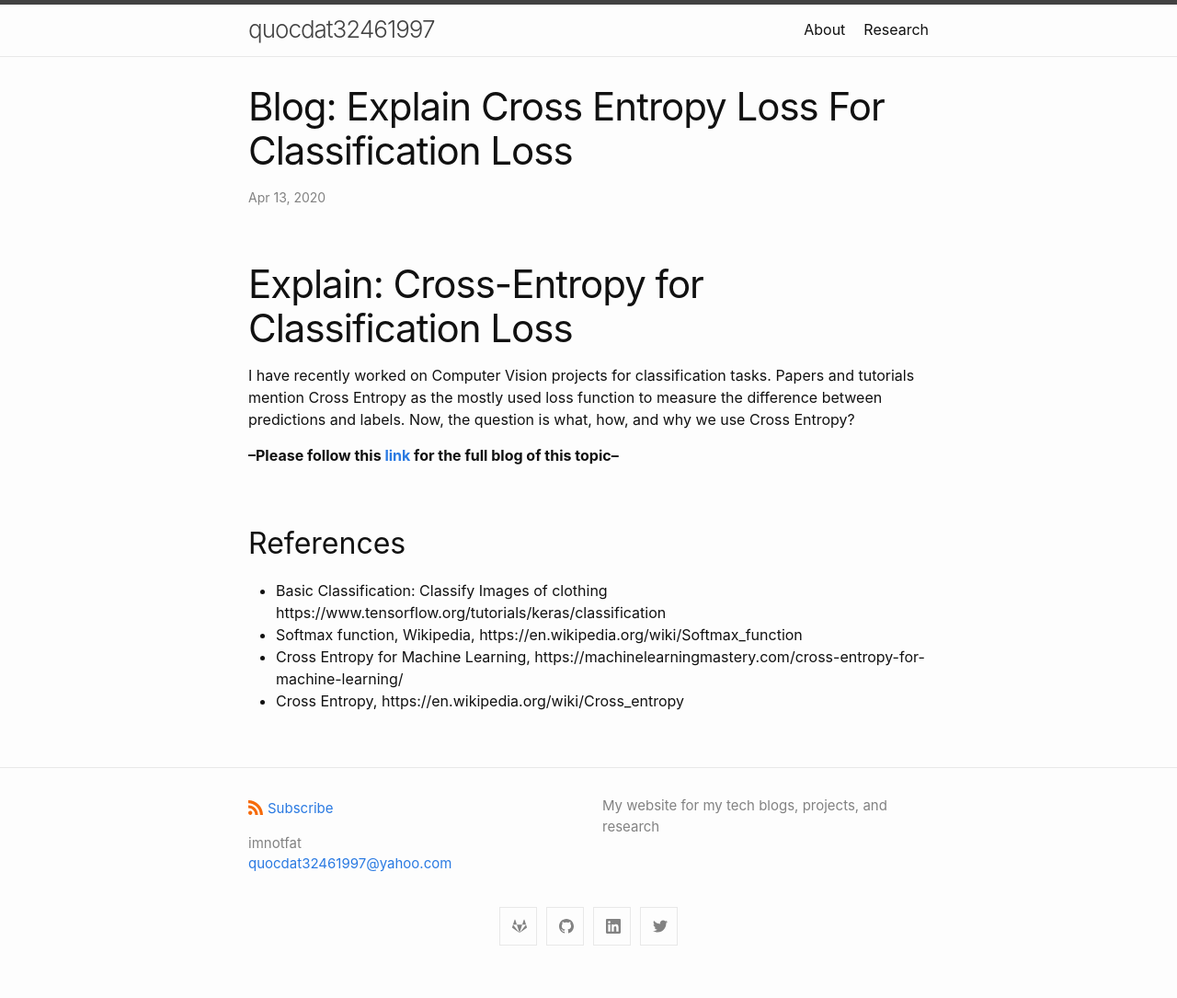
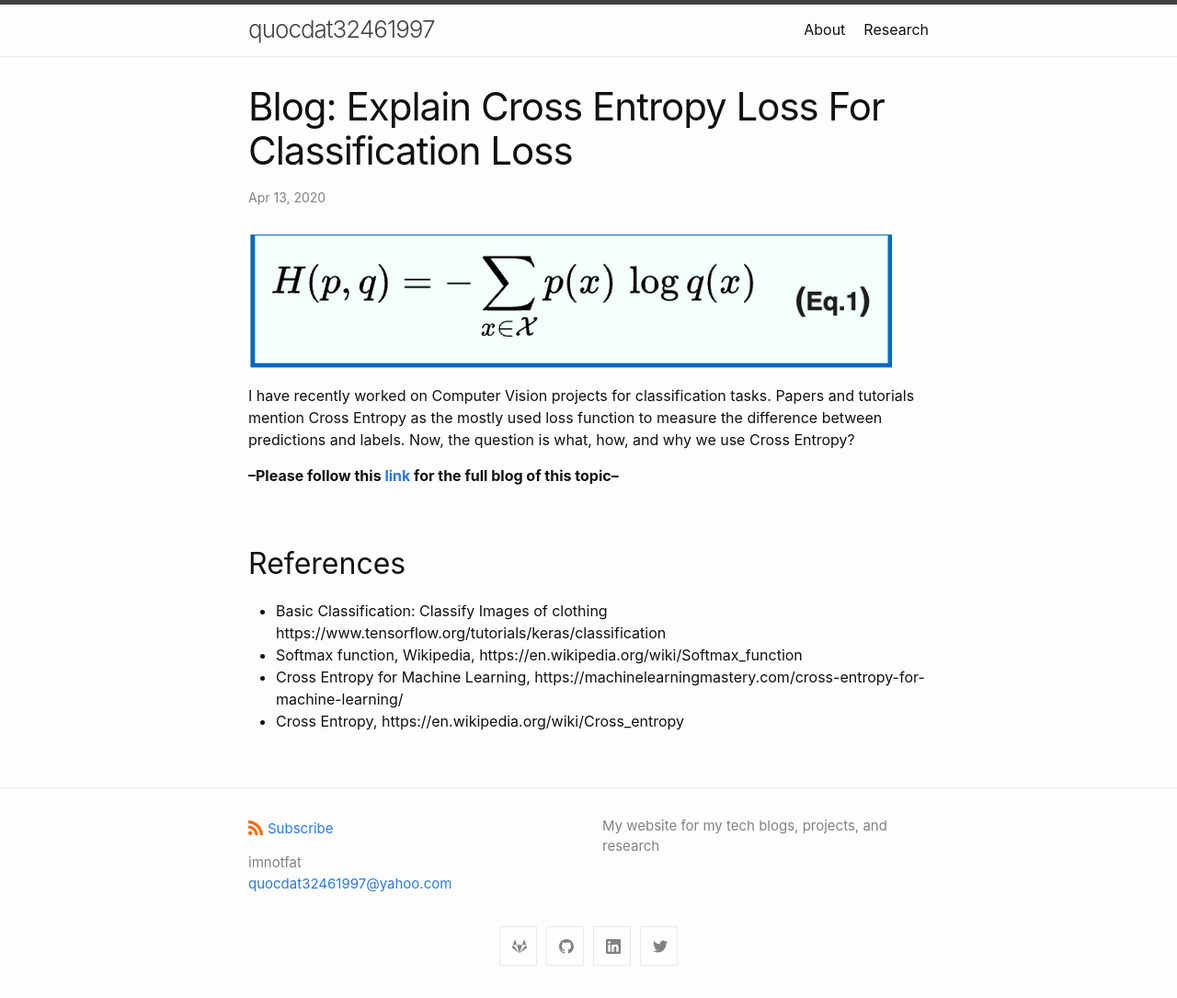
Before and after one commit to quocdat32461997/quocdat32461997.github.io, a Jekyll site: the page built from _posts/2020-04-13-blog:-explain-cross-entropy-loss-for-classification-loss.md, in a window 1280 px wide. Shown: the whole page at 92% size. Built offline with Jekyll 4.4.1, drawn with Linux system fonts in a browser that asks for light colours; before the commit the page ends 1063 px from its top, so only the background shows below that.

Commit message:
Update 2020-04-13-blog:-explain-cross-entropy-loss-for-classification-loss.md

```diff
--- a/_posts/2020-04-13-blog:-explain-cross-entropy-loss-for-classification-loss.md
+++ b/_posts/2020-04-13-blog:-explain-cross-entropy-loss-for-classification-loss.md
@@ -1,8 +1,9 @@
 ---
 layout: post
 ---
+![img](/assets/cross-entropy.png)
 
-# Explain: Cross-Entropy for Classification Loss
+
 I have recently worked on Computer Vision projects for classification tasks. Papers and tutorials mention Cross Entropy as the mostly used loss function to measure the difference between predictions and labels. Now, the question is what, how, and why we use Cross Entropy?
 
 **--Please follow this [link](https://medium.com/analytics-vidhya/classification-loss-cross-entropy-6ed6d598bf8f) for the full blog of this topic--**
```
